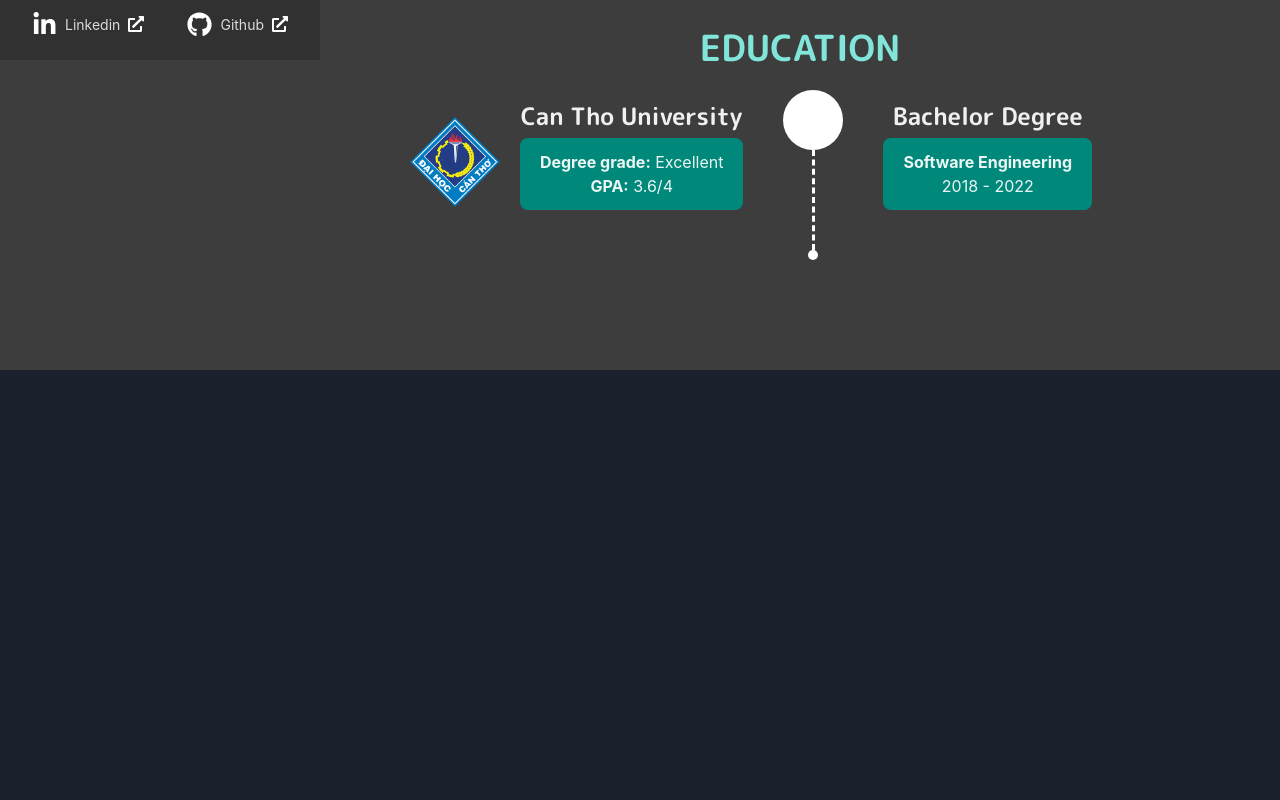
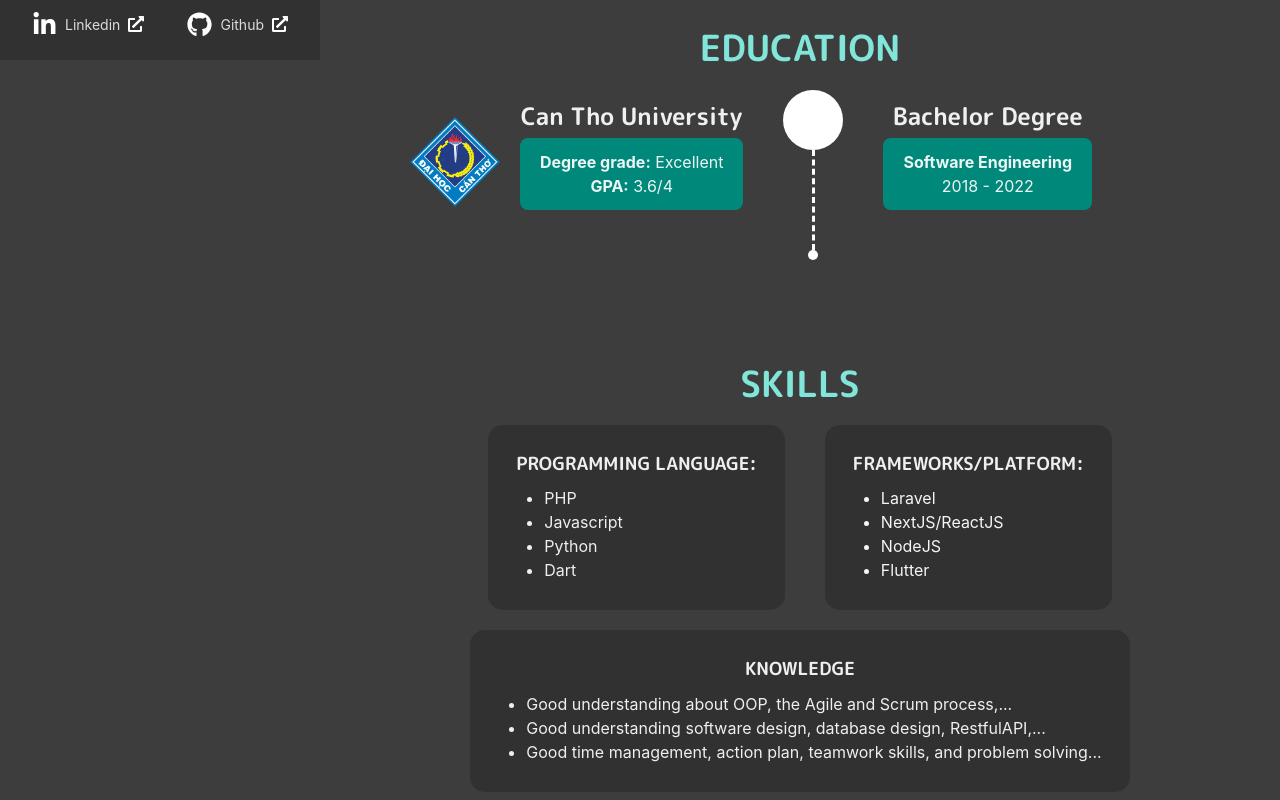
Before and after one commit to richardktran/Personal-Blog, a Next.js app: page /about in a window 1280 px wide. Shown: the part 740-1540 px from the top of the page. Before the commit the page ends 1110 px from the top, so only its background shows below. Built offline with nearby package versions, Linux system fonts and the light colour scheme; some icons are missing.

Commit message:
add skill for about page

```diff
--- a/components/about/Education.js
+++ b/components/about/Education.js
@@ -5,7 +5,7 @@ import Timeline from '../common/Timeline';
 
 export default function Education({ ...props }) {
     return (
-        <Flex direction="column" alignItems="center" my={3}  {...props}>
+        <Flex direction="column" alignItems="center"  {...props}>
             <Heading as="h1" color="#81E6D9" fontWeight="bold" >EDUCATION</Heading>
             <Flex direction="column" align="center" h="100%" minW="100%" my={5}>
                 <HStack alignItems="flex-start" spacing={10}>
--- /dev/null
+++ b/components/about/Skill.js
@@ -0,0 +1,38 @@
+import { Flex, Heading, HStack, ListItem, Text, UnorderedList, VStack } from '@chakra-ui/react';
+import React from 'react';
+
+export default function Skill({ ...props }) {
+    return (
+        <Flex direction="column" alignItems="center" my={3}  {...props}>
+            <Heading as="h1" color="#81E6D9" fontWeight="bold" my={5}>SKILLS</Heading>
+            <HStack spacing={10}>
+                <Flex direction="column" align="flex-start" bgColor="#313131" borderRadius={15} px={7} py={7}>
+                    <Heading as="h6" fontSize="lg" alignSelf="center"> PROGRAMMING LANGUAGE:</Heading>
+                    <UnorderedList ml={7} mt={3}>
+                        <ListItem>PHP</ListItem>
+                        <ListItem>Javascript</ListItem>
+                        <ListItem>Python</ListItem>
+                        <ListItem>Dart</ListItem>
+                    </UnorderedList>
+                </Flex>
+                <Flex direction="column" align="flex-start" bgColor="#313131" borderRadius={15} px={7} py={7}>
+                    <Heading as="h6" fontSize="lg" alignSelf="center"> FRAMEWORKS/PLATFORM:</Heading>
+                    <UnorderedList color="#F5F5F5" fontWeight="normal" ml={7} mt={3}>
+                        <ListItem>Laravel</ListItem>
+                        <ListItem>NextJS/ReactJS</ListItem>
+                        <ListItem>NodeJS</ListItem>
+                        <ListItem>Flutter</ListItem>
+                    </UnorderedList>
+                </Flex>
+            </HStack>
+            <Flex direction="column" align="flex-start" bgColor="#313131" borderRadius={15} my={5} px={7} py={7}>
+                <Heading as="h6" fontSize="lg" alignSelf="center"> KNOWLEDGE</Heading>
+                <UnorderedList ml={7} mt={3}>
+                    <ListItem>Good understanding about OOP, the Agile and Scrum process,...</ListItem>
+                    <ListItem>Good understanding software design, database design, RestfulAPI,...</ListItem>
+                    <ListItem>Good time management, action plan, teamwork skills, and problem solving...</ListItem>
+                </UnorderedList>
+            </Flex>
+        </Flex>
+    )
+}
--- a/layouts/index.js
+++ b/layouts/index.js
@@ -35,17 +35,17 @@ export default function Layout({ children, router }) {
 
 
 
-            <Box
+            <Flex
                 pl={{ base: '0', md: '0', lg: '25%', xl: '25%' }}
                 pt='6rem'
                 w='100%'
                 bg={useColorModeValue('#FFFFFF', '#3D3D3D')}
-                minHeight='100vh'
+                direction='column'
             >
                 {children}
 
 
-            </Box>
+            </Flex>
             <Navbar path={router.asPath} toggleShowInfo={handleShowInfo} />
 
             {
--- a/pages/about.js
+++ b/pages/about.js
@@ -2,6 +2,7 @@ import { Box, Circle, Flex, Heading, HStack, Text, VStack } from '@chakra-ui/rea
 import Head from 'next/head';
 import React from 'react';
 import Education from '../components/about/Education';
+import Skill from '../components/about/Skill';
 import Summary from '../components/about/summary';
 import WorkExperience from '../components/about/WorkExperience';
 
@@ -16,12 +17,13 @@ export default function About() {
                 direction="column"
                 alignItems="center"
                 justifyItems="flex-start"
-                pb={10}
+                mb={10}
                 px={12}
             >
                 <Summary mb={50} />
                 <WorkExperience my={50} />
                 <Education my={50} />
+                <Skill />
             </Flex>
         </>
     )
```
